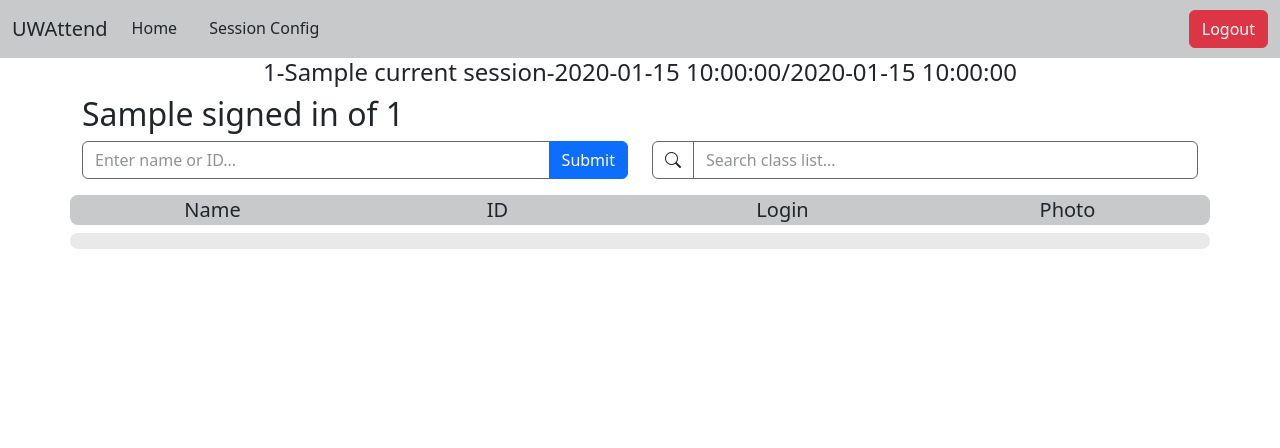
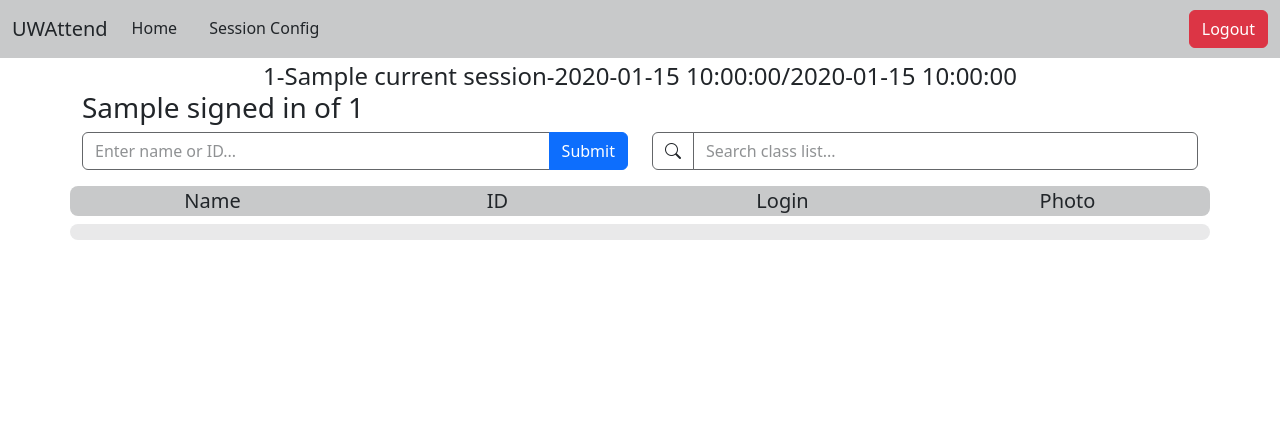
Before and after one commit to DeltaO3/UWAttend---3200_27, a Flask app: template app/templates/home.html in a window 1280 px wide. Shown: the top 448 px of the page. Run offline with Flask 3, Linux system fonts and the light colour scheme; tables that the repository leaves empty hold one stand-in row (values such as "Sample post"); the template is opened without the code that fills it: values that come from a table or form of the project are taken from there, most other values are stand-ins (such as "Sample title", 1, 10 or a date in 2020); some libraries are stand-ins or nearby versions.

Commit message:
Margin fixes

```diff
--- a/app/templates/home.html
+++ b/app/templates/home.html
@@ -21,14 +21,14 @@
 
 <div class="container-fluid">
 	<!-- Top section -->
-	<h4 class="text-center">{{ current_session.unitID }}-{{ current_session.sessionName }}-{{
+	<h4 class="text-center mb-0 mt-1">{{ current_session.unitID }}-{{ current_session.sessionName }}-{{
 		current_session.sessionDate }}/{{current_session.sessionTime }}</h4>
 
 	<div class="d-flex justify-content-center ">
 		<div class="mx-4 mx-md-5 container">
-			<h2>
+			<h3>
 				{{ signed_in }} signed in of {{ total_students }}
-			</h2>
+			</h3>
 			<!-- Input element -->
 			<div class="d-flex justify-content-center row ">
 				<div class="col-md-6">
```
